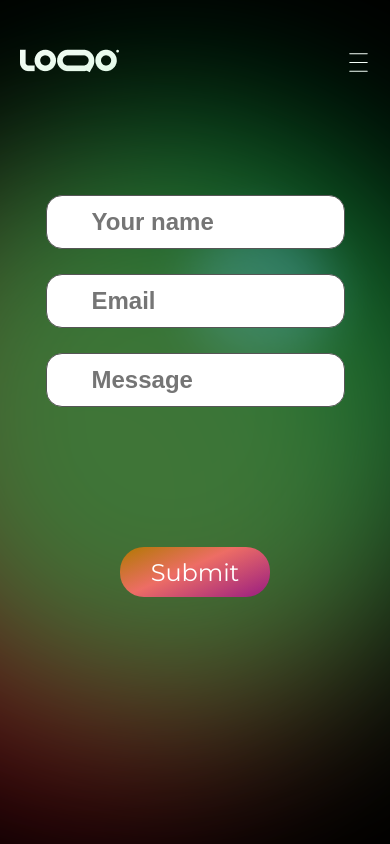
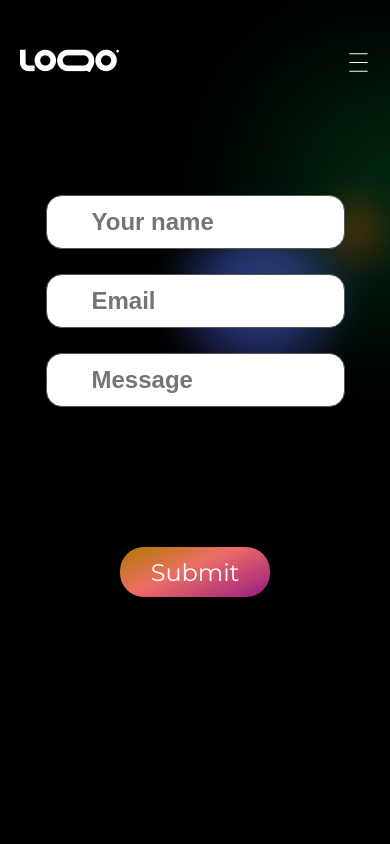
Before and after one commit to sezerz1121/APPortfoliofrontend, a React (Vite) app: page /contact in a window 390 px wide. Built offline with nearby package versions, Linux system fonts and the light colour scheme; a web font is replaced by a local one.

Commit message:
Update index.css

```diff
--- a/src/index.css
+++ b/src/index.css
@@ -415,8 +415,8 @@ body
 
 }
 .ellipseV {
-  width: 600px;
-  height: 600px;
+  width: 150px;
+  height: 150px;
   background-color: #00FF66;
   border-radius: 50%;
   position: absolute;
@@ -709,9 +709,9 @@ body
 
 }
 /* Ellipse 7 */
-.ellipseVII {
-  width: 150px;
-  height: 150px;
+.ellipseIV {
+  width: 50px;
+  height: 50px;
   background-color: #FF4500;
   border-radius: 50%;
   position: absolute;
```
